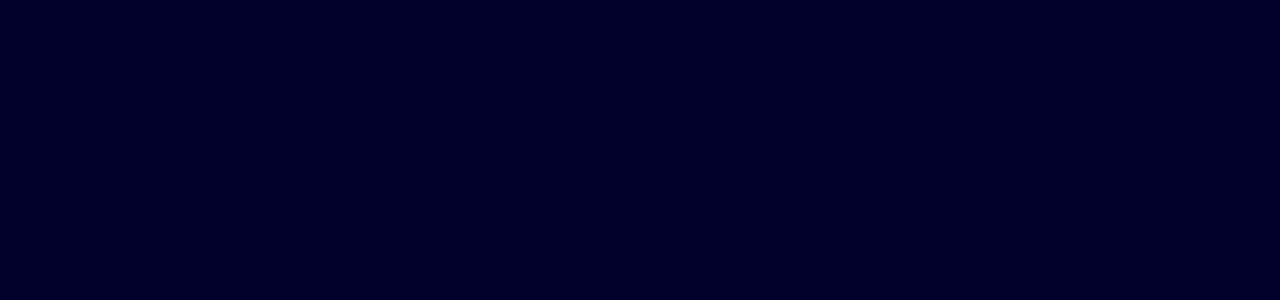
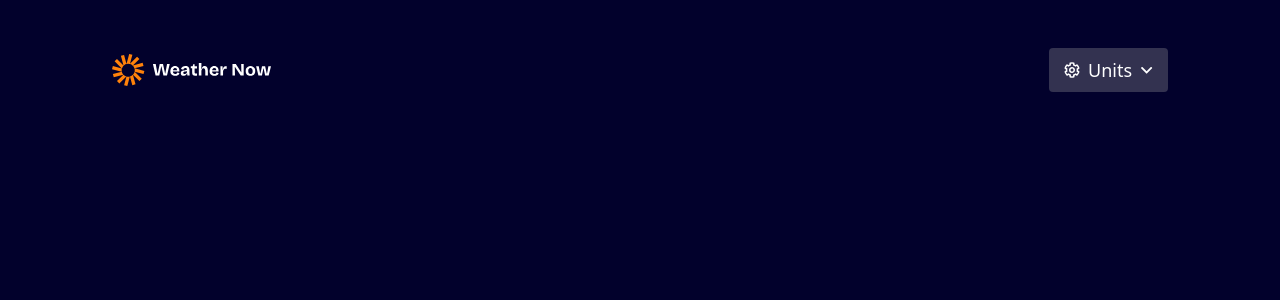
Before and after one commit to Ychnightder/weather-app-main, a React (Vite) app: page / in a window 1280 px wide. Shown: the top 300 px of the page. Built offline with nearby package versions, Linux system fonts and the light colour scheme.

Commit message:
fix vercel

```diff
--- a/src/app/App.jsx
+++ b/src/app/App.jsx
@@ -1,15 +1,21 @@
 // import { Title } from '../components/title/Title';
 // import { Search } from '../components/search/Search';
 // import { Nav } from '../components/nav/Nav';
+import { Nav } from '../components/nav/Nav.jsx';
 
 function App() {
 	return (
 		<div className="lg:px-28 lg:pt-12 md:px-20 md:pt-15 px-5 pt-10">
-			{/* <Nav />
-			<Title text="How's the sky looking today?" />
-			<div className="w-full flex items-center justify-center">
-				<Search />
-			</div> */}
+			{
+				<Nav />
+				/* <Nav />
+				<Title text="How's the sky looking today?" />
+				<div className="w-full flex items-center justify-center">
+					<Search />
+				</div>
+
+				*/
+			}
 		</div>
 	);
 }
```
